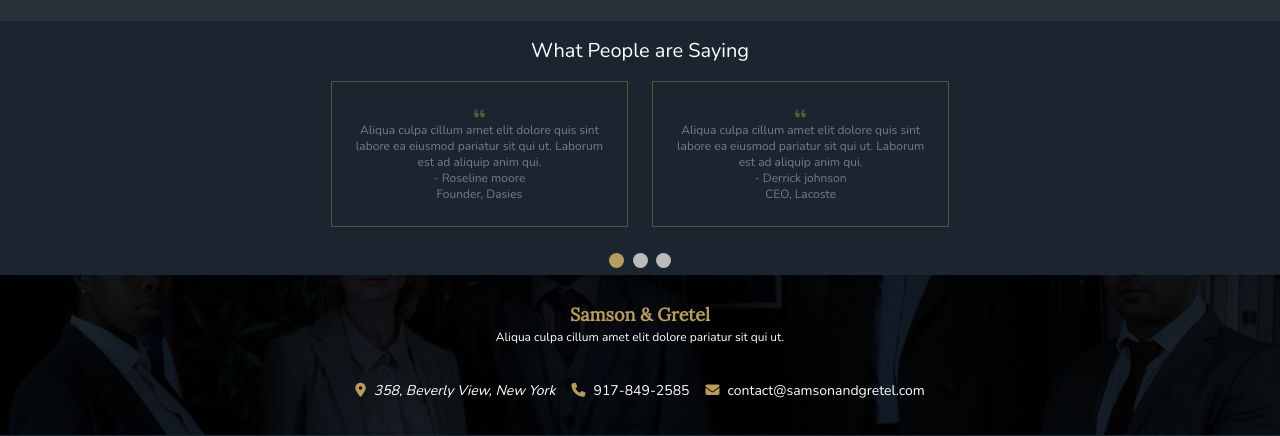
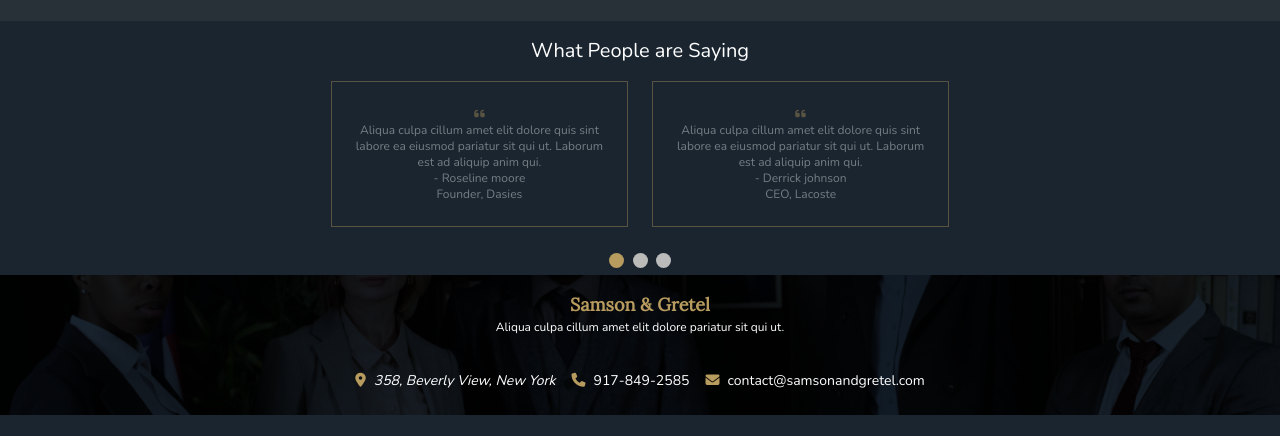
Before and after one commit to onifadjosh/first-tailwind-project, a website: page index.html in a window 1280 px wide. Shown: the part 1443-1879 px from the top of the page. Drawn offline with nearby package versions, Linux system fonts and the light colour scheme.

Commit message:
change made

```diff
--- a/index.html
+++ b/index.html
@@ -348,7 +348,7 @@
 
 
   <!-- yayyy!!! the page's footer... comments!!!! -->
-  <footer class=" bg-cyan-blue bg-footer-image bg-cover bg-blend-multiply bg-top bg-no-repeat h-20 flex flex-col justify-center items-center text-white xl:h-20">
+  <footer class=" bg-cyan-blue bg-footer-image bg-cover bg-blend-multiply bg-top bg-no-repeat flex flex-col justify-center items-center text-white xl:h-20">
 
     <!-- info/contact section...  -->
     <div id="footer" class="flex flex-col justify-center items-center text-center">
```
